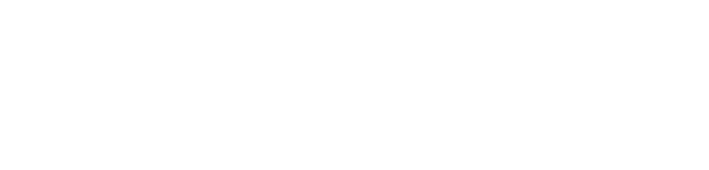
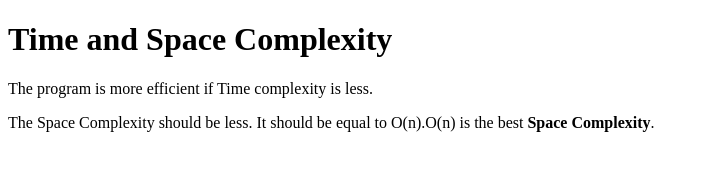
Before and after one commit to acciojob/time-and-space-complexity-barcode007, a website: page main.html in a window 1280 px wide. Shown: the whole page, without its empty margins (0-709 px from the left). Drawn offline with Linux system fonts and the light colour scheme.

Commit message:
created a submission

```diff
--- a/main.html
+++ b/main.html
@@ -7,9 +7,10 @@
 </head>
 
 <body>
-	<!-- the entire body must be written by student -->
-    <script type="text/javascript" src="./script.js">
-</script>
+<h1>Time and Space Complexity</h1>
+<p>The program is more efficient if Time complexity is less.</p>
+<p>The Space Complexity should be less. It should be equal to O(n).O(n) is the best <b>Space Complexity</b>.</p>
+
 
 </body>
 
```
